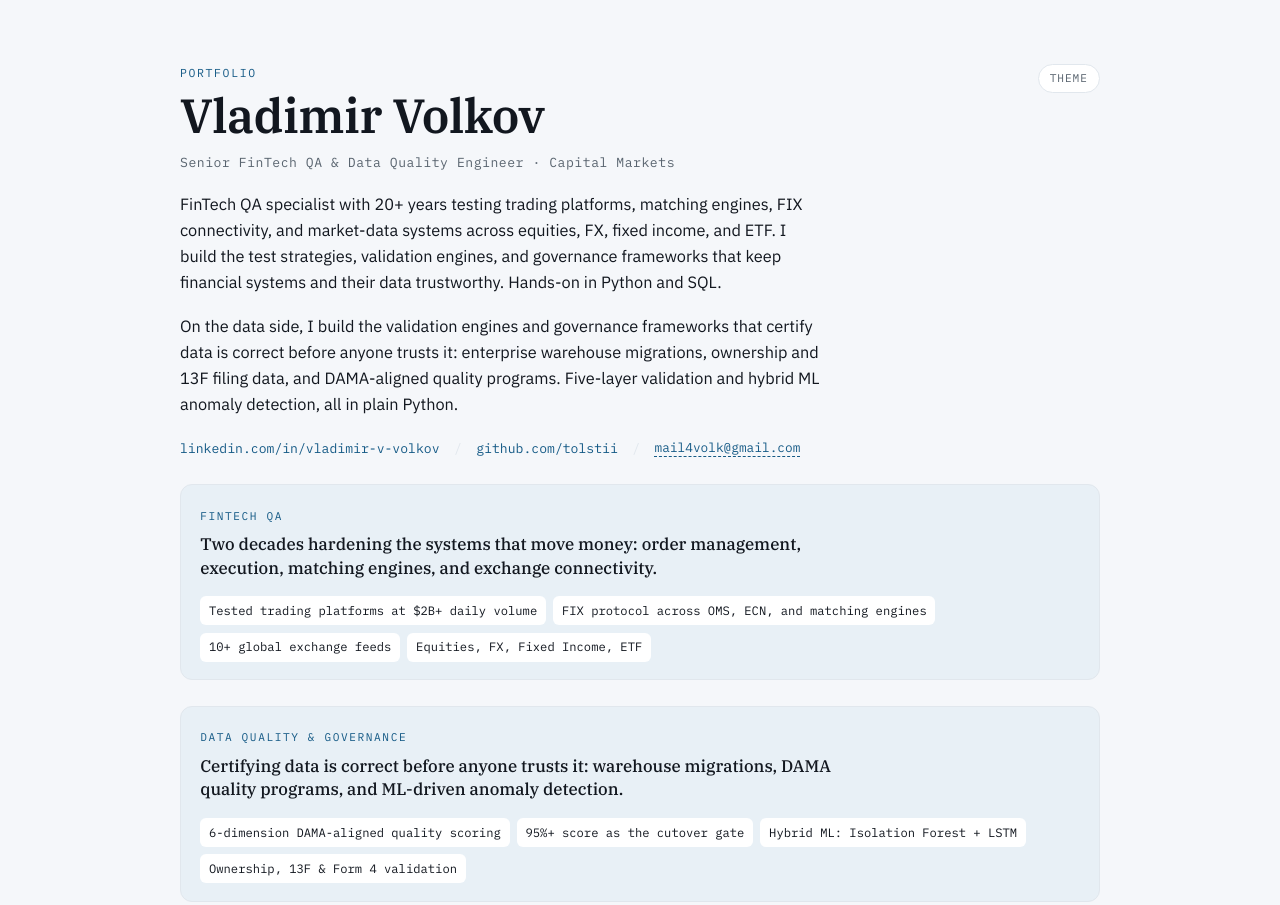
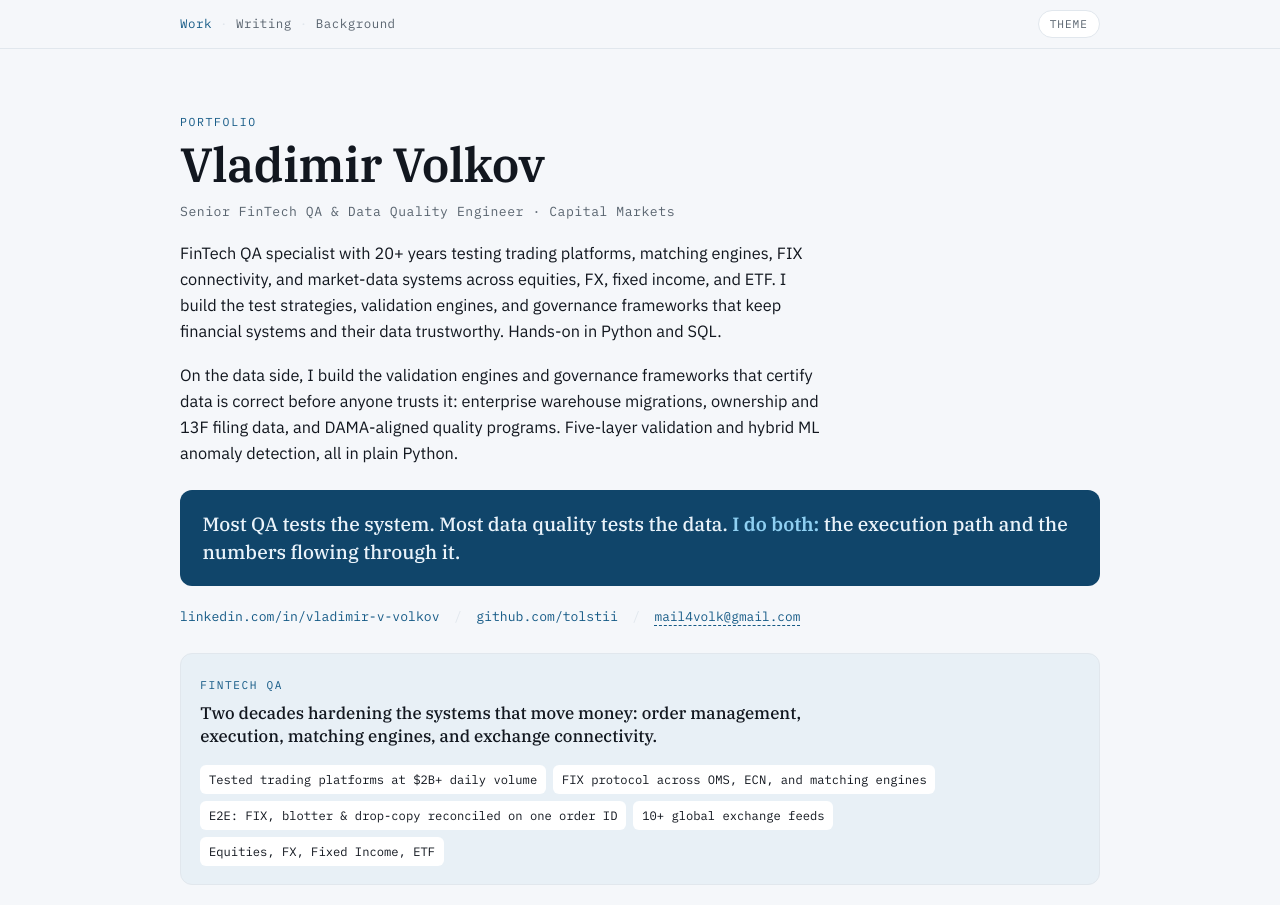
Before and after one commit to tolstii/tolstii.github.io, a plain HTML site: page index.html in a window 1280 px wide. Shown: the top 905 px of the page. Drawn offline with Linux system fonts and the light colour scheme.

Commit message:
update portfolio

```diff
--- a/index.html
+++ b/index.html
@@ -121,9 +121,36 @@
   .ftlabel{font-family:var(--mono);font-size:.7rem;letter-spacing:.14em;text-transform:uppercase;color:var(--accent)}
   .ftlead{font-family:var(--serif);font-size:1.05rem;line-height:1.4;color:var(--ink);margin:.4rem 0 0;max-width:42rem}
   .fintech .metric,.dq .metric{background:var(--surface)}
+  html{scroll-behavior:smooth}
+  .sectlabel{scroll-margin-top:4.5rem}
+  .nav{position:sticky;top:0;z-index:20;background:var(--bg);border-bottom:1px solid var(--line)}
+  .navinner{max-width:60rem;margin:0 auto;display:flex;align-items:center;justify-content:space-between;gap:1rem;
+    padding-top:.6rem;padding-bottom:.6rem;
+    padding-left:max(20px,env(safe-area-inset-left,0px));
+    padding-right:max(20px,env(safe-area-inset-right,0px))}
+  .navlinks{display:flex;align-items:center;gap:.5rem;font-family:var(--mono);font-size:.78rem;letter-spacing:.04em}
+  .navlinks a{color:var(--muted);padding:.2rem 0}
+  .navlinks a:hover{color:var(--ink);text-decoration:none}
+  .navlinks a.active{color:var(--accent)}
+  .navlinks .d{color:var(--line)}
+  .bridge{font-family:var(--serif);font-size:1.2rem;line-height:1.45;margin:1.5rem 0 0;
+    background:#10456A;color:#EAF3FA;border-radius:12px;padding:1.25rem 1.4rem}
+  .bridge b{color:#8FD0F2;font-weight:600}
 </style>
 </head>
 <body>
+<nav class="nav">
+  <div class="navinner">
+    <div class="navlinks">
+      <a href="#work">Work</a>
+      <span class="d">&middot;</span>
+      <a href="#writing">Writing</a>
+      <span class="d">&middot;</span>
+      <a href="#background">Background</a>
+    </div>
+    <button class="toggle" id="themeBtn" type="button" aria-label="Toggle colour theme">Theme</button>
+  </div>
+</nav>
 <div class="wrap">
   <header>
     <div class="top">
@@ -132,12 +159,13 @@
         <h1>Vladimir Volkov</h1>
         <p class="role">Senior FinTech QA &amp; Data Quality Engineer &middot; Capital Markets</p>
       </div>
-      <button class="toggle" id="themeBtn" type="button" aria-label="Toggle colour theme">Theme</button>
     </div>
 
     <p class="lead">FinTech QA specialist with 20+ years testing trading platforms, matching engines, FIX connectivity, and market-data systems across equities, FX, fixed income, and ETF. I build the test strategies, validation engines, and governance frameworks that keep financial systems and their data trustworthy. Hands-on in Python and SQL.</p>
 
     <p class="lead">On the data side, I build the validation engines and governance frameworks that certify data is correct before anyone trusts it: enterprise warehouse migrations, ownership and 13F filing data, and DAMA-aligned quality programs. Five-layer validation and hybrid ML anomaly detection, all in plain Python.</p>
+
+    <p class="bridge">Most QA tests the system. Most data quality tests the data. <b>I do both:</b> the execution path and the numbers flowing through it.</p>
 
     <div class="links">
       <a href="https://linkedin.com/in/vladimir-v-volkov" target="_blank" rel="noopener">linkedin.com/in/vladimir-v-volkov</a>
@@ -154,6 +182,7 @@
       <div class="metrics">
         <span class="metric">Tested trading platforms at $2B+ daily volume</span>
         <span class="metric">FIX protocol across OMS, ECN, and matching engines</span>
+        <span class="metric">E2E: FIX, blotter &amp; drop-copy reconciled on one order ID</span>
         <span class="metric">10+ global exchange feeds</span>
         <span class="metric">Equities, FX, Fixed Income, ETF</span>
       </div>
@@ -182,7 +211,7 @@
   </header>
 
   <hr class="rule">
-  <h2 class="sectlabel">Selected work</h2>
+  <h2 class="sectlabel" id="work">Selected work</h2>
 
   <div class="grid">
 
@@ -255,7 +284,7 @@
   </div>
 
   <hr class="rule">
-  <h2 class="sectlabel">Perspective</h2>
+  <h2 class="sectlabel" id="writing">Perspective</h2>
   <p class="thesis">Your testing framework can pass every test at every layer and still produce the wrong number. Someone has to test the tests.</p>
   <div class="essays">
     <details class="essay">
@@ -338,7 +367,7 @@
   </div>
 
   <hr class="rule">
-  <h2 class="sectlabel">Background in brief</h2>
+  <h2 class="sectlabel" id="background">Background in brief</h2>
   <p class="bg">Two decades in capital-markets quality assurance, from building and leading QA functions at VP level for trading, market-data, and matching-engine systems to data-quality and governance automation. Validated data across global exchanges in equities, FX, and fixed income. DAMA CDMP and Collibra Data Quality Steward in progress; Microsoft Responsible AI Fundamentals certified.</p>
   <div class="firms">
     <span>Rewards Network</span><span>Balyasny</span><span>Schonfeld</span><span>Cantor Fitzgerald</span><span>Citi / LavaTrading</span><span>Curex</span><span>ITG</span>
@@ -386,5 +415,24 @@
     wireCopy("emailBtn","copied"); wireCopy("emailBtn2","copied2");
   })();
 </script>
+<script>
+  (function(){
+    var links=[].slice.call(document.querySelectorAll('.navlinks a'));
+    if(!links.length) return;
+    var map={};
+    links.forEach(function(a){ map[a.getAttribute('href').slice(1)]=a; });
+    var secs=Object.keys(map).map(function(id){return document.getElementById(id);}).filter(Boolean);
+    if(!('IntersectionObserver' in window)||!secs.length) return;
+    var io=new IntersectionObserver(function(ents){
+      ents.forEach(function(e){
+        if(e.isIntersecting){
+          links.forEach(function(a){a.classList.remove('active');});
+          var a=map[e.target.id]; if(a) a.classList.add('active');
+        }
+      });
+    },{rootMargin:"-45% 0px -50% 0px",threshold:0});
+    secs.forEach(function(s){io.observe(s);});
+  })();
+</script>
 </body>
 </html>
```
